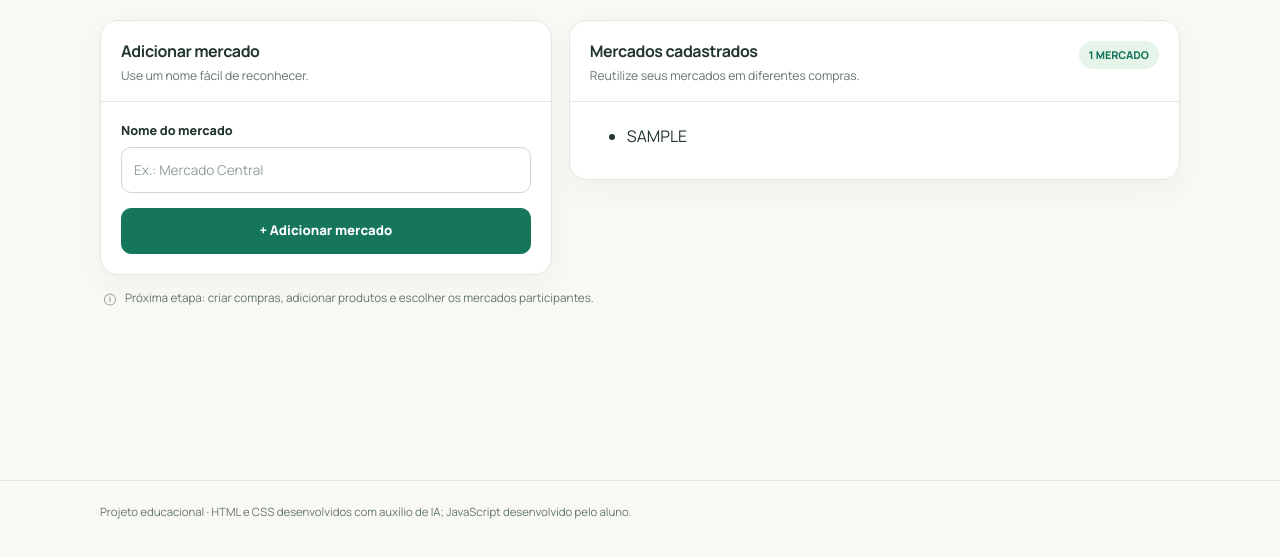
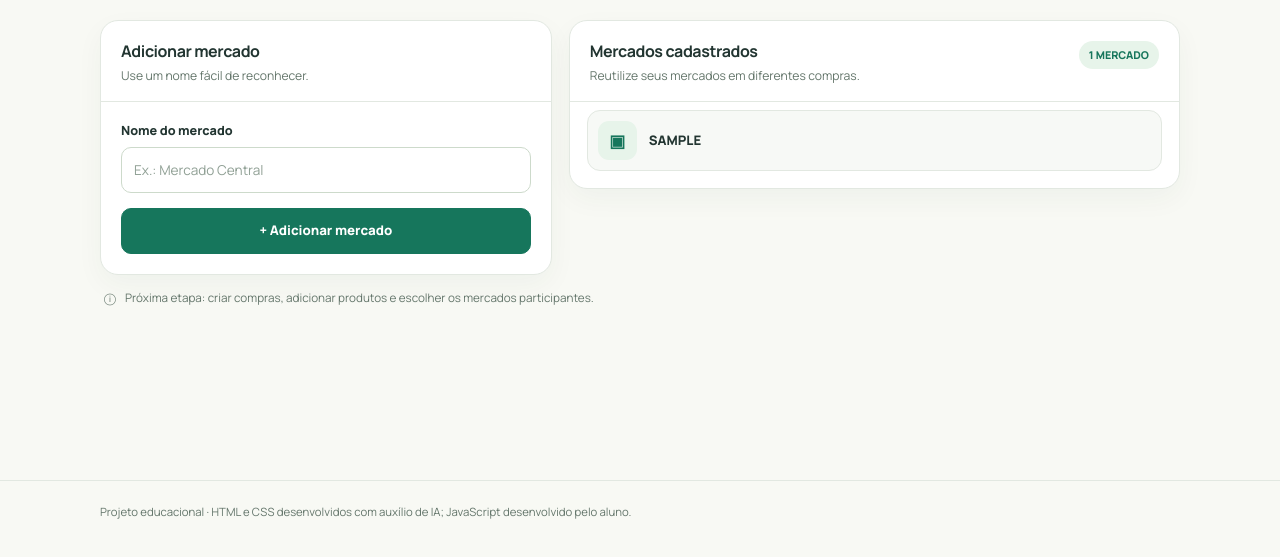
Before and after one commit to Thales-Chaves98/Cestou, a plain HTML site: page index.html in a window 1280 px wide. Both pictures are taken after typing "Sample" into the empty fields and a click on the button "+ Adicionar mercado". Shown: the part 237-794 px from the top of the page. Drawn offline with Linux system fonts and the light colour scheme.

Commit message:
style: estiliza lista de mercados do aluno com Cestou Fresh

```diff
--- a/src/css/pages.css
+++ b/src/css/pages.css
@@ -92,3 +92,85 @@
   .price-tools { align-items: flex-start; flex-direction: column; }
   .search-field { width: 100%; }
 }
+
+
+/*
+ * Cadastro educacional de mercados.
+ * O aluno cria #lista-mercados > ul > li em JavaScript.
+ * Estilos visuais preparados pela IA, sem alterar a lógica do aluno.
+ */
+#lista-mercados {
+  padding: 8px 17px 17px;
+}
+
+#lista-mercados > ul {
+  display: grid;
+  gap: 9px;
+  margin: 0;
+  padding: 0;
+  list-style: none;
+}
+
+#lista-mercados > ul:empty {
+  display: none;
+}
+
+/* Remove o espaço reservado à lista quando só existe um <ul> vazio. */
+#lista-mercados:has(> ul:empty) {
+  display: none;
+}
+
+#lista-mercados > ul > li {
+  display: flex;
+  align-items: center;
+  gap: 12px;
+  min-width: 0;
+  min-height: 59px;
+  padding: 10px 13px 10px 10px;
+  border: 1px solid var(--line);
+  border-radius: var(--radius-md);
+  background: var(--soft);
+  color: var(--ink);
+  font-size: .82rem;
+  font-weight: 750;
+  line-height: 1.5;
+  overflow-wrap: anywhere;
+  transition: background-color .15s ease, border-color .15s ease;
+}
+
+#lista-mercados > ul > li::before {
+  content: "▣";
+  display: grid;
+  place-items: center;
+  width: 39px;
+  height: 39px;
+  flex: 0 0 39px;
+  border-radius: 11px;
+  background: var(--mint);
+  color: var(--primary);
+  font-size: 1.06rem;
+  font-weight: 700;
+}
+
+#lista-mercados > ul > li:hover {
+  background: #f0f8f1;
+  border-color: #b8d6c4;
+}
+
+@media (max-width: 700px) {
+  #lista-mercados {
+    padding: 6px 14px 15px;
+  }
+
+  #lista-mercados > ul > li {
+    min-height: 56px;
+    padding: 9px 11px 9px 9px;
+    font-size: .8rem;
+  }
+
+  #lista-mercados > ul > li::before {
+    width: 37px;
+    height: 37px;
+    flex-basis: 37px;
+  }
+}
```
